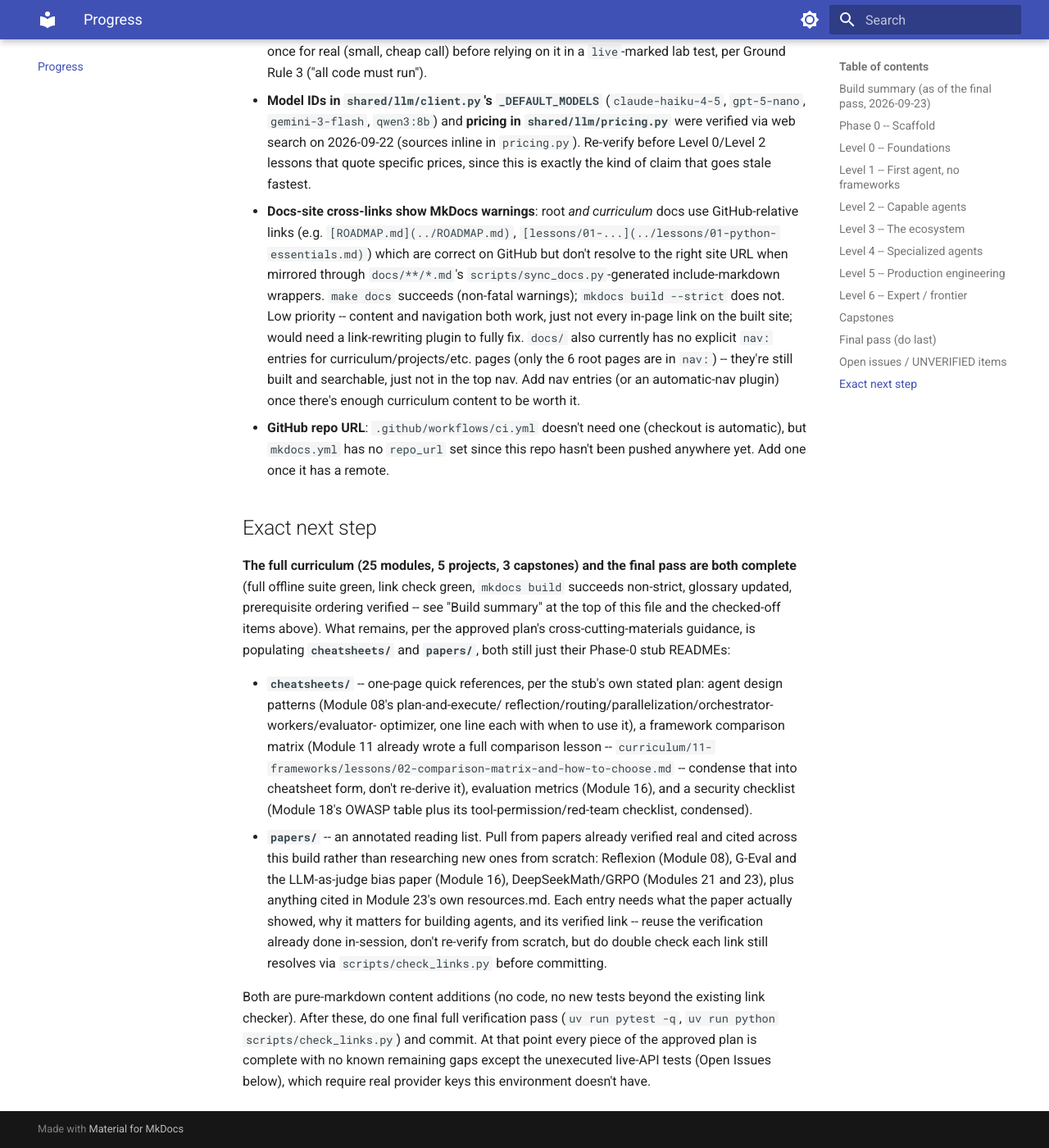
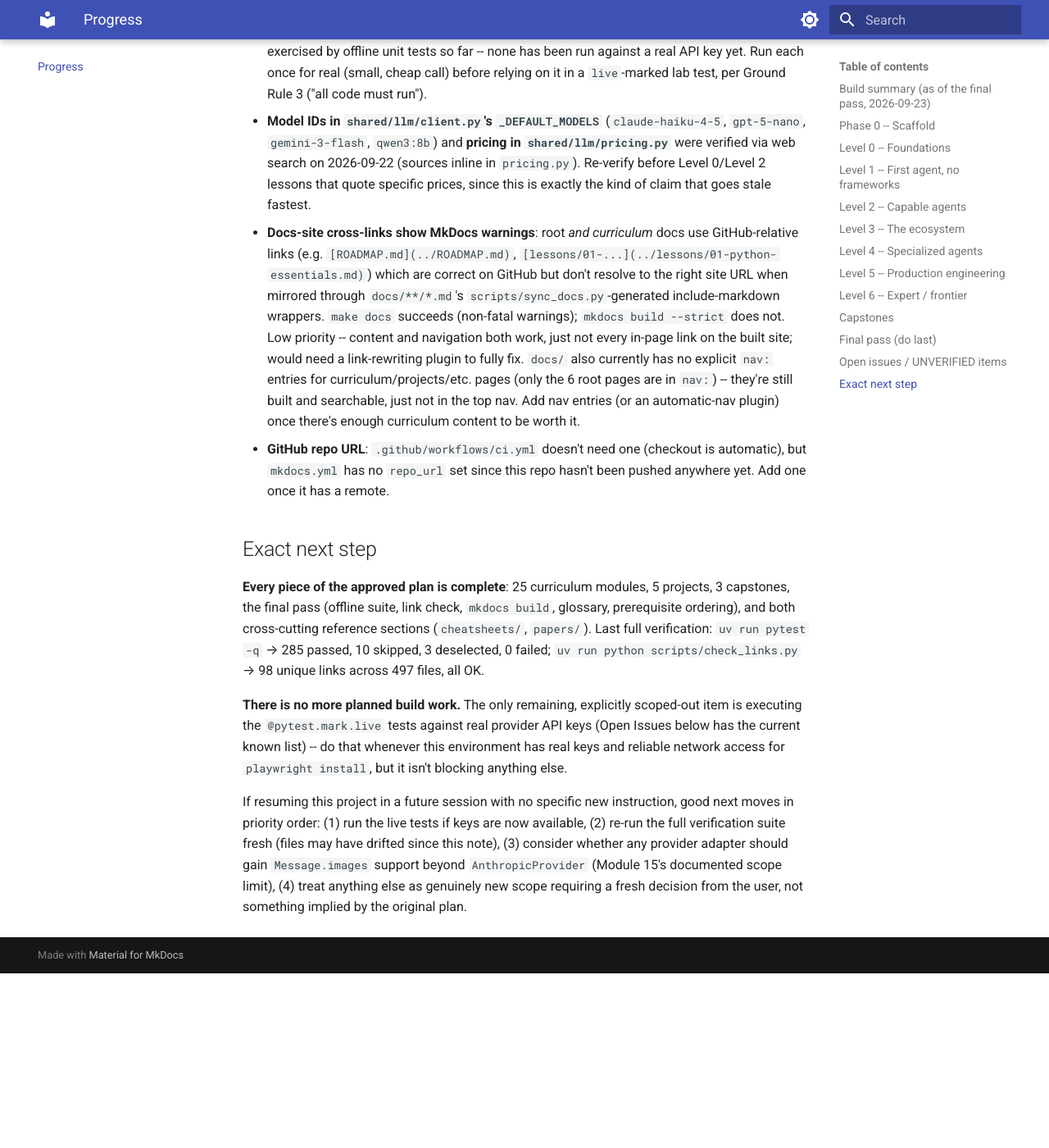
Before and after one commit to Aditya-Ware-ds/ULTIMATE-GUIDE-TO-AGENTIC-AI, an MkDocs documentation site: the page built from docs/progress.md, in a window 1280 px wide and 1400 px high, scrolled down 15146 px. Shown: the whole window at 82% size. Built offline with MkDocs 1.6.1 and Material for MkDocs 9.7.7, drawn with Linux system fonts in a browser that asks for light colours; after the commit the page ends 16333 px from its top, so only the background shows below that; some of the changed text lies outside the part shown.

Commit message:
Populate cheatsheets/ and papers/
4 cheatsheets (agent design patterns, framework comparison, evaluation
metrics, security checklist) condensed from their source modules, not
re-derived. papers/README.md now lists 8 real papers already verified
and cited across this build (ReAct, Lost in the Middle, Reflexion,
Multiagent Debate, AutoGen, G-Eval, the LLM-as-judge bias paper,
DeepSeekMath/GRPO), each with what it showed and why it matters here.

This completes every piece of the approved plan: 25 curriculum modules,
5 projects, 3 capstones, the final pass, and both cross-cutting reference
sections.

Co-Authored-By: Claude Sonnet 5 <noreply@anthropic.com>

```diff
--- a/PROGRESS.md
+++ b/PROGRESS.md
@@ -41,15 +41,16 @@ every `@pytest.mark.live` test is written and should pass, but that's
 unverified against a real provider; `Message.images` (Module 15) is wired
 into `AnthropicProvider` only; `mkdocs build --strict` still fails on a
 known, non-fatal cross-link resolution issue; `docs/`'s nav doesn't yet
-list individual curriculum modules (searchable, but not in the top nav);
-`cheatsheets/` and `papers/` still contain only their Phase-0 stub READMEs
-and were not populated during this pass (the approved plan calls for
-populating them "alongside the modules they summarize," which this
-session prioritized differently -- finishing the full module/project/
-capstone set first). A learner using this repo today can complete the
-entire curriculum and both cross-cutting `system-design/` case studies
-with zero gaps; the two thin stub directories and the unexecuted live
-tests are the honest remaining TODOs.
+list individual curriculum modules (searchable, but not in the top nav).
+`cheatsheets/` (4 pages: agent design patterns, framework comparison,
+evaluation metrics, security checklist) and `papers/` (8 real, verified
+papers already cited across this build -- ReAct, Lost in the Middle,
+Reflexion, Multiagent Debate, AutoGen, G-Eval, the LLM-as-judge bias paper,
+DeepSeekMath/GRPO) are now populated. A learner using this repo today can
+complete the entire curriculum, both `system-design/` case studies, and
+both cross-cutting reference sections with zero gaps; the unexecuted live
+tests are the one honest remaining TODO, and require real provider keys
+this environment doesn't have.
 
 ## Phase 0 -- Scaffold
 
@@ -710,36 +711,25 @@ tests are the honest remaining TODOs.
 
 ## Exact next step
 
-**The full curriculum (25 modules, 5 projects, 3 capstones) and the final
-pass are both complete** (full offline suite green, link check green,
-`mkdocs build` succeeds non-strict, glossary updated, prerequisite
-ordering verified -- see "Build summary" at the top of this file and the
-checked-off items above). What remains, per the approved plan's
-cross-cutting-materials guidance, is populating **`cheatsheets/`** and
-**`papers/`**, both still just their Phase-0 stub READMEs:
+**Every piece of the approved plan is complete**: 25 curriculum modules,
+5 projects, 3 capstones, the final pass (offline suite, link check,
+`mkdocs build`, glossary, prerequisite ordering), and both cross-cutting
+reference sections (`cheatsheets/`, `papers/`). Last full verification:
+`uv run pytest -q` → 285 passed, 10 skipped, 3 deselected, 0 failed;
+`uv run python scripts/check_links.py` → 98 unique links across 497
+files, all OK.
 
-- **`cheatsheets/`** -- one-page quick references, per the stub's own
-  stated plan: agent design patterns (Module 08's plan-and-execute/
-  reflection/routing/parallelization/orchestrator-workers/evaluator-
-  optimizer, one line each with when to use it), a framework comparison
-  matrix (Module 11 already wrote a full comparison lesson --
-  `curriculum/11-frameworks/lessons/02-comparison-matrix-and-how-to-choose.md`
-  -- condense that into cheatsheet form, don't re-derive it), evaluation
-  metrics (Module 16), and a security checklist (Module 18's OWASP table
-  plus its tool-permission/red-team checklist, condensed).
-- **`papers/`** -- an annotated reading list. Pull from papers already
-  verified real and cited across this build rather than researching new
-  ones from scratch: Reflexion (Module 08), G-Eval and the LLM-as-judge
-  bias paper (Module 16), DeepSeekMath/GRPO (Modules 21 and 23), plus
-  anything cited in Module 23's own resources.md. Each entry needs what
-  the paper actually showed, why it matters for building agents, and its
-  verified link -- reuse the verification already done in-session, don't
-  re-verify from scratch, but do double check each link still resolves via
-  `scripts/check_links.py` before committing.
+**There is no more planned build work.** The only remaining, explicitly
+scoped-out item is executing the `@pytest.mark.live` tests against real
+provider API keys (Open Issues below has the current known list) -- do
+that whenever this environment has real keys and reliable network access
+for `playwright install`, but it isn't blocking anything else.
 
-Both are pure-markdown content additions (no code, no new tests beyond the
-existing link checker). After these, do one final full verification pass
-(`uv run pytest -q`, `uv run python scripts/check_links.py`) and commit.
-At that point every piece of the approved plan is complete with no known
-remaining gaps except the unexecuted live-API tests (Open Issues below),
-which require real provider keys this environment doesn't have.
+If resuming this project in a future session with no specific new
+instruction, good next moves in priority order: (1) run the live tests if
+keys are now available, (2) re-run the full verification suite fresh
+(files may have drifted since this note), (3) consider whether any
+provider adapter should gain `Message.images` support beyond
+`AnthropicProvider` (Module 15's documented scope limit), (4) treat
+anything else as genuinely new scope requiring a fresh decision from the
+user, not something implied by the original plan.
```
Also changed, not shown: cheatsheets/README.md (+6 -6 lines), cheatsheets/agent-design-patterns.md (added, +26 -0 lines), cheatsheets/evaluation-metrics.md (added, +28 -0 lines), cheatsheets/framework-comparison.md (added, +34 -0 lines), cheatsheets/security-checklist.md (added, +36 -0 lines), papers/README.md (+84 -3 lines).
